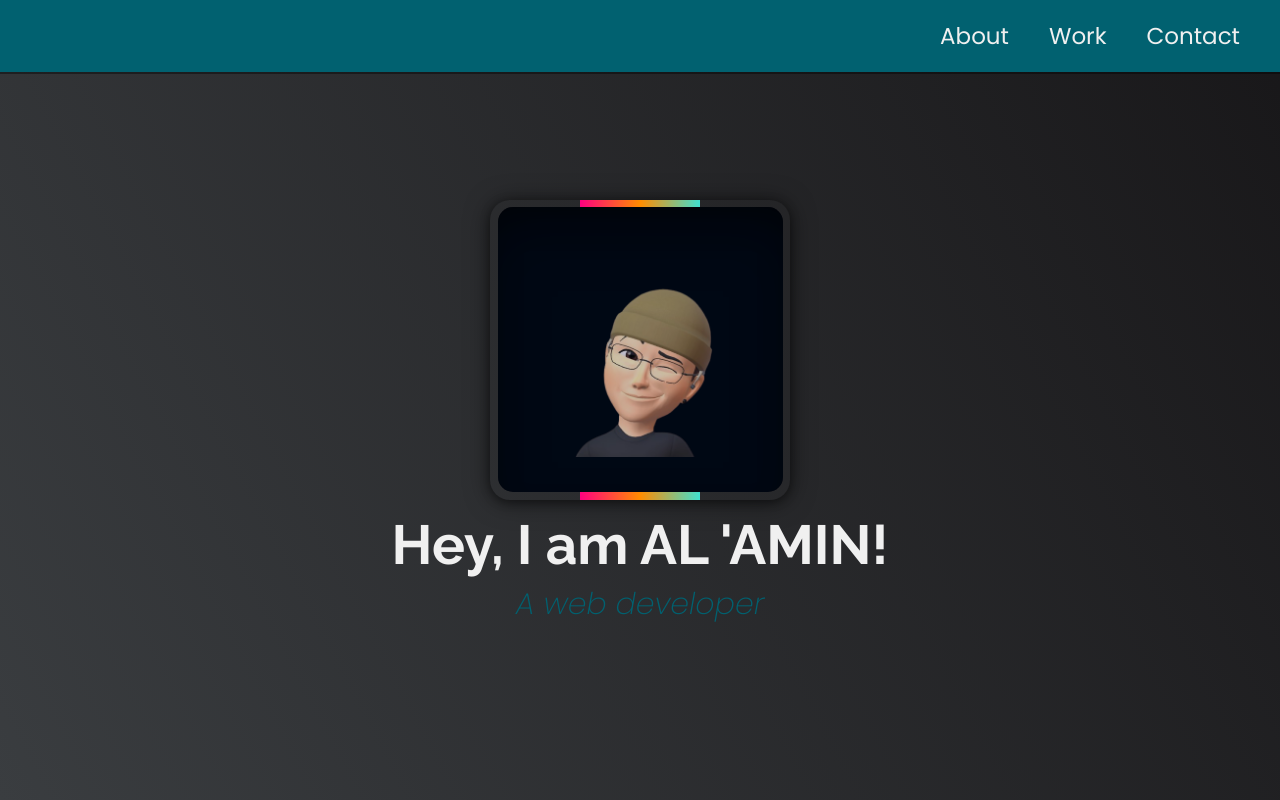
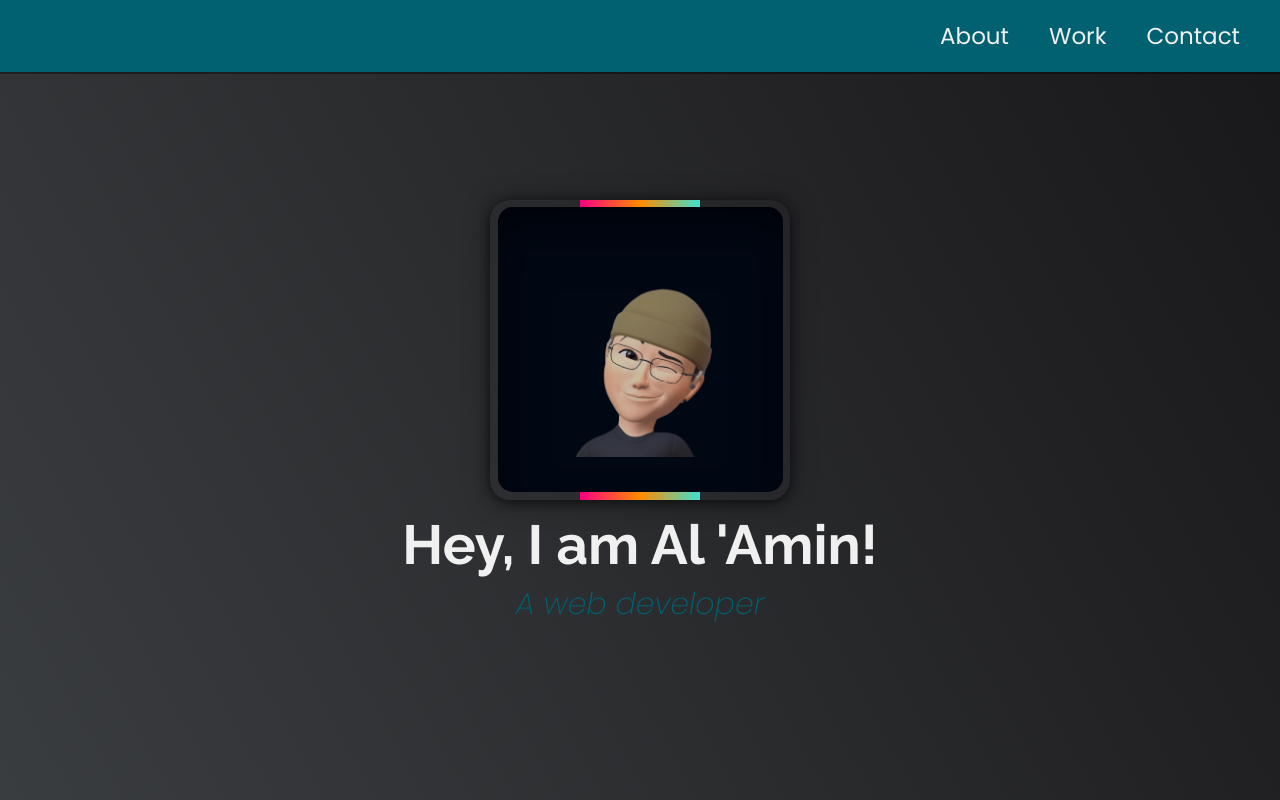
Before and after one commit to Muhdal-Amin/portfolio, a plain HTML site: page index.html in a window 1280 px wide. Shown: the top 800 px of the page. Drawn offline with Linux system fonts and the light colour scheme.

Commit message:
Update index.html

```diff
--- a/index.html
+++ b/index.html
@@ -50,7 +50,7 @@
         </div>
       </div>
     </div>
-    <h1 style="padding-top: 30px;" class = "header_1">Hey, I am AL 'AMIN!</h1>
+    <h1 style="padding-top: 30px;" class = "header_1">Hey, I am Al 'Amin!</h1>
     <p class="p-1">A web developer</p>
   </section>
 
```
